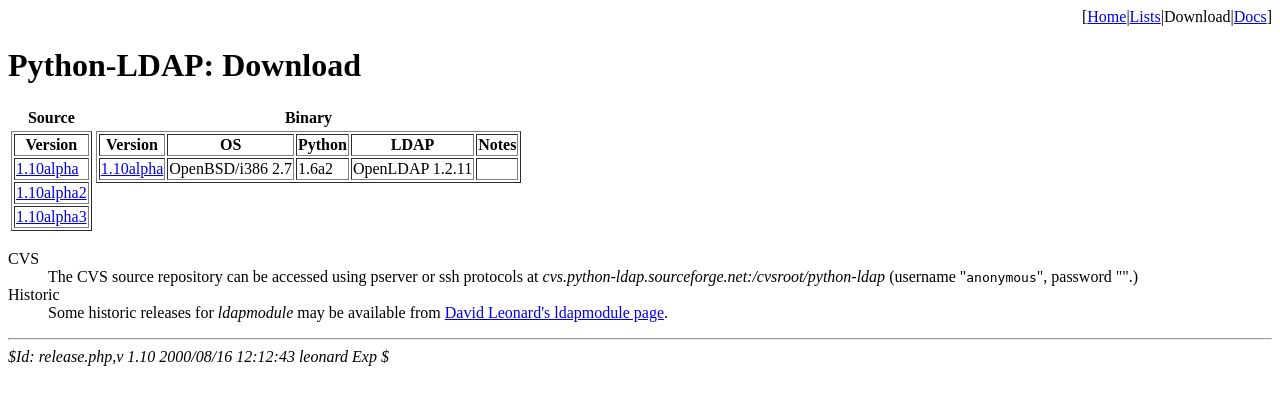
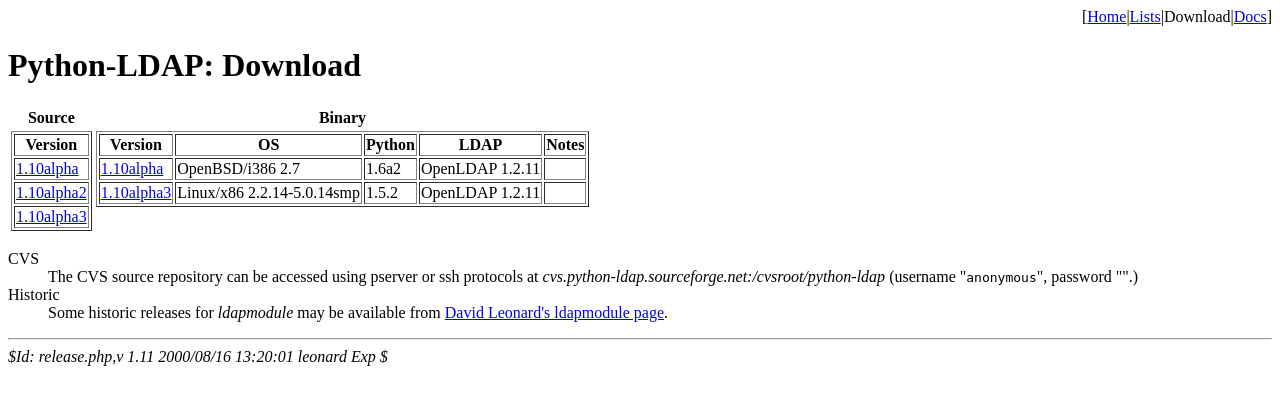
Before and after one commit to Free-IAM/python-ldap0, a PHP site: page /release.php in a window 1280 px wide. Shown: the top 405 px of the page. Run offline with PHP 8.4, Linux system fonts and the light colour scheme.

Commit message:
an rpm builds!

```diff
--- a/release.php
+++ b/release.php
@@ -1,4 +1,4 @@
-<!-- $Id: release.php,v 1.10 2000/08/16 12:12:43 leonard Exp $ -->
+<!-- $Id: release.php,v 1.11 2000/08/16 13:20:01 leonard Exp $ -->
 <?
 	$thishref = "release";
 	include("header.php");
@@ -33,16 +33,17 @@
 	    <th>Notes</th>
 	</tr>
 	<!--	   filename, version, OS, Python, LDAP -->
-	<? if (0) binrelease("python-ldap-1.10alpha-linux-x86.rpm",
-		      "1.10alpha",
-		      "Linux/x86 2.2.14-5.0.14smp",
-		      "1.5.2",
-		      "OpenLDAP 1.2.11",
-		      "") ?>
+
 	<? binrelease("python-ldap-1.10alpha-OpenBSD-i386.tgz",
 		      "1.10alpha",
 		      "OpenBSD/i386 2.7",
 		      "1.6a2",
+		      "OpenLDAP 1.2.11",
+		      "") ?>
+	<? binrelease("python-ldap-1.10alpha3-1.i386.rpm",
+		      "1.10alpha3",
+		      "Linux/x86 2.2.14-5.0.14smp",
+		      "1.5.2",
 		      "OpenLDAP 1.2.11",
 		      "") ?>
 	</table>
@@ -62,6 +63,6 @@
 </dl>
 
 <hr>
-<i>$Id: release.php,v 1.10 2000/08/16 12:12:43 leonard Exp $</i>
+<i>$Id: release.php,v 1.11 2000/08/16 13:20:01 leonard Exp $</i>
 </BODY>
 </HTML>
```
